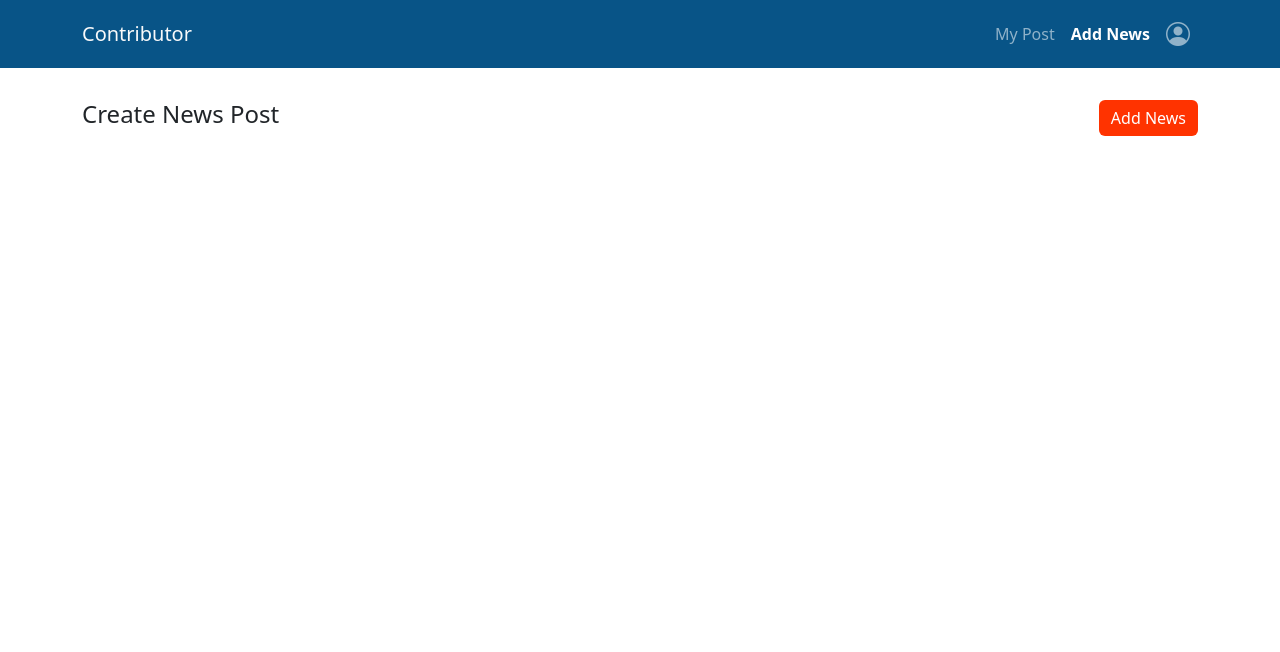
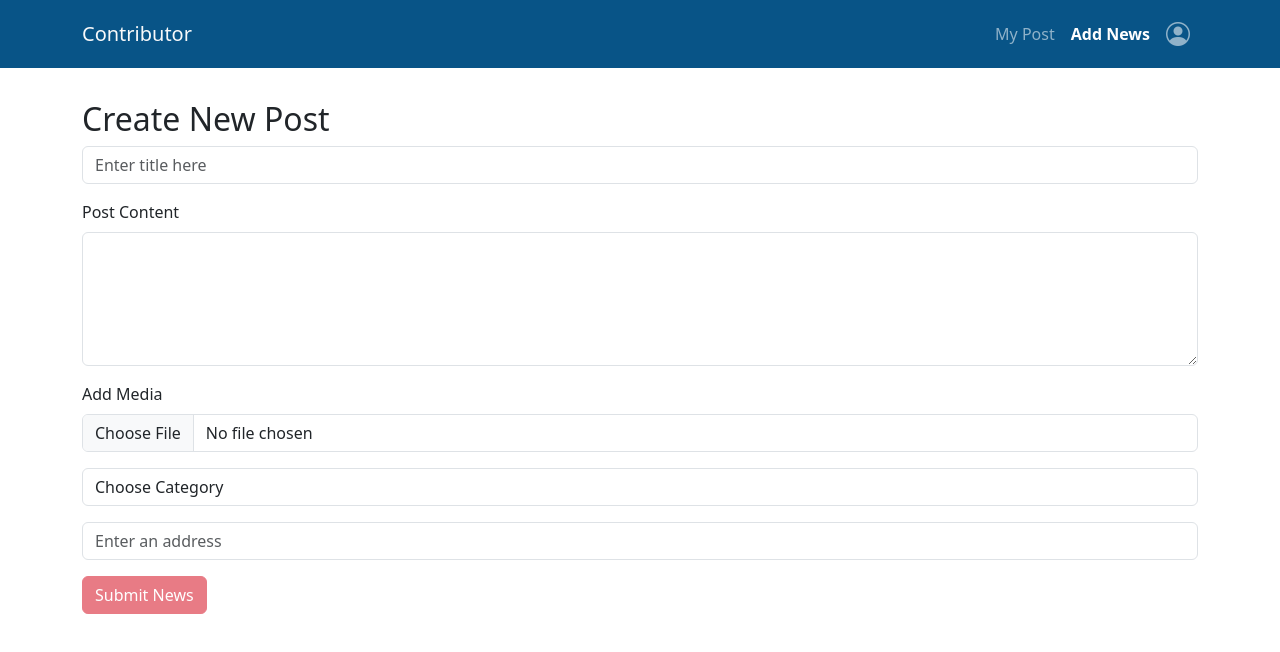
Before and after one commit to f3-bagus/19-1-portal-berita, a Vue app in the folder frontend/: page /addnews in a window 1280 px wide. Shown: the top 652 px of the page. Built offline with nearby package versions, Linux system fonts and the light colour scheme.

Commit message:
feat(contributor): Fixing Add news dan add form news to contributor

```diff
--- a/frontend/src/views/AddNews.vue
+++ b/frontend/src/views/AddNews.vue
@@ -1,104 +1,121 @@
 <template>
     <ContributorLayout>
       <div class="container margin-top mb-5">
-            <div class="title-mypost d-flex justify-content-between">
-                <h4>Create News Post</h4>
-                <button class="btn btn-primary">Add News</button>
+        <h2>Create New Post</h2>
+        <form @submit.prevent="submitPost">
+          <div class="mb-3">
+            <input type="text" class="form-control" placeholder="Enter title here" v-model="title" required>
           </div>
-            <!-- <div class="contributor-news mt-5">
-                <div class="news-post d-flex">
-                    <img src="https://awsimages.detik.net.id/community/media/visual/2024/03/29/vina-sebelum-7-hari_169.jpeg?w=1200" alt="">
-                    <div class="news-title">
-                        <h5>Fakta Terkini Kasus Vina Cirebon, Polemik Pegi hingga Langkah Hotman</h5>
-                        <span class="text-secondary mt-4">Published -
-                            <span>June 8 2024</span>
-                        </span>
-                        <div>
-                            <button class="btn btn-primary mt-2 me-2">Edit Post</button>
-                            <button class="btn btn-primary mt-2">View Post</button>
+          <div class="mb-3">
+            <label for="media" class="form-label">Post Content</label>
+            <textarea class="form-control" rows="5" v-model="content" required></textarea>
+          </div>
+          <div class="mb-3">
+            <label for="media" class="form-label">Add Media</label>
+            <input type="file" class="form-control" id="media" @change="handleFileUpload" required>
+          </div>
+          <div class="mb-3">
+            <select class="form-control" v-model="primaryCategory" required>
+              <option disabled value="">Choose Category</option>
+              <option v-for="category in categories" :key="category">{{ category }}</option>
+            </select>
+          </div>
+          <div class="mb-3">
+            <b><input type="text" class="form-control" placeholder="Enter an address" v-model="address" @blur="formatAddress" required></b>
+          </div>
+          <button type="submit" class="btn btn-danger" :disabled="!isFormValid" data-bs-toggle="modal" data-bs-target="#staticBackdrop">Submit News</button>
+        </form>
+      </div>
+
+      <!-- Modal -->
+      <div class="modal fade" id="staticBackdrop" data-bs-backdrop="static" data-bs-keyboard="false" tabindex="-1" aria-labelledby="staticBackdropLabel" aria-hidden="true">
+            <div class="modal-dialog modal-dialog-centered">
+                <div class="modal-content">
+                <div class="modal-header">
+                    <h1 class="modal-title fs-5" id="confirmModalLabel">Konfirmasi Validasi Data</h1>
+                    <button type="button" class="btn-close" data-bs-dismiss="modal" aria-label="Close"></button>
+                </div>
+                <div class="modal-body">
+                    <p>Apakah data atau berita yang dimasukkan valid? Setelah ini berita tidak bisa diedit dan bersifat permanen.</p>
+                    <div class="form-check mt-5">
+                        <input class="form-check-input" type="checkbox" id="dataValidCheckbox">
+                        <label class="form-check-label" for="dataValidCheckbox">
+                            Saya telah memastikan bahwa data atau berita yang dimasukkan valid.
+                        </label>
+                    </div>
+                </div>
+                <div class="modal-footer">
+                    <button type="button" class="btn btn-secondary" data-bs-dismiss="modal">Batal</button>
+                    <button variant="primary" class="detail-button">Ya, Saya Mengerti</button>
                 </div>
             </div>
         </div>
-                <div class="news-post d-flex mt-5">
-                    <img src="https://awsimages.detik.net.id/community/media/visual/2024/03/29/vina-sebelum-7-hari_169.jpeg?w=1200" alt="">
-                    <div class="news-title">
-                        <h5>Fakta Terkini Kasus Vina Cirebon, Polemik Pegi hingga Langkah Hotman</h5>
-                        <span class="text-secondary mt-4">Published -
-                            <span>June 8 2024</span>
-                        </span>
-                        <div>
-                            <button class="btn btn-primary mt-2 me-2">Edit Post</button>
-                            <button class="btn btn-primary mt-2">View Post</button>
       </div>
-                    </div>
-                </div>
-                <div class="news-post d-flex mt-5">
-                    <img src="https://awsimages.detik.net.id/community/media/visual/2024/03/29/vina-sebelum-7-hari_169.jpeg?w=1200" alt="">
-                    <div class="news-title">
-                        <h5>Fakta Terkini Kasus Vina Cirebon, Polemik Pegi hingga Langkah Hotman</h5>
-                        <span class="text-secondary mt-4">Published -
-                            <span>June 8 2024</span>
-                        </span>
-                        <div>
-                            <button class="btn btn-primary mt-2 me-2">Edit Post</button>
-                            <button class="btn btn-primary mt-2">View Post</button>
-                        </div>
-                    </div>
-                </div>
-                <div class="news-post d-flex mt-5">
-                    <img src="https://awsimages.detik.net.id/community/media/visual/2024/03/29/vina-sebelum-7-hari_169.jpeg?w=1200" alt="">
-                    <div class="news-title">
-                        <h5>Fakta Terkini Kasus Vina Cirebon, Polemik Pegi hingga Langkah Hotman</h5>
-                        <span class="text-secondary mt-4">Published -
-                            <span>June 8 2024</span>
-                        </span>
-                        <div>
-                            <button class="btn btn-primary mt-2 me-2">Edit Post</button>
-                            <button class="btn btn-primary mt-2">View Post</button>
-                        </div>
-                    </div>
-                </div>
-                <div class="news-post d-flex mt-5">
-                    <img src="https://awsimages.detik.net.id/community/media/visual/2024/03/29/vina-sebelum-7-hari_169.jpeg?w=1200" alt="">
-                    <div class="news-title">
-                        <h5>Fakta Terkini Kasus Vina Cirebon, Polemik Pegi hingga Langkah Hotman</h5>
-                        <span class="text-secondary mt-4">Published -
-                            <span>June 8 2024</span>
-                        </span>
-                        <div>
-                            <button class="btn btn-primary mt-2 me-2">Edit Post</button>
-                            <button class="btn btn-primary mt-2">View Post</button>
-                        </div>
-                    </div>
-                </div>
-            </div> -->
-        </div>
+
     </ContributorLayout>
   </template>
-
 
   <script>
   import ContributorLayout from "../components/Contributor/ContributorLayout.vue";
 
   export default {
-    name: "Contributor",
+    name: "AddNews",
     components: {
       ContributorLayout,
+    },
+    data() {
+      return {
+        title: '',
+        content: '',
+        category: '',
+        primaryCategory: '',
+        address: '',
+        categories: ['Category 1', 'Category 2', 'Category 3']
+      };
+    },
+    computed: {
+      isFormValid() {
+        return this.title && this.content && this.primaryCategory && this.address;
+      }
+    },
+    methods: {
+      handleFileUpload(event) {
+        const file = event.target.files[0];
+        console.log(file);
+      },
+      formatAddress() {
+        if (this.address && !this.address.includes('berita.com')) {
+          this.address = `${this.address}, Berita.com`;
+        }
+      },
+      submitPost() {
+        // Tambahkan alamat di awal konten pos
+        const formattedContent = `${this.address} ${this.content}`;
+
+        const postData = {
+          title: this.title,
+          content: formattedContent,
+          category: this.category,
+          primaryCategory: this.primaryCategory
+        };
+        console.log(postData);
+        // Di sini Anda bisa menambahkan kode untuk menangani pengiriman formulir, seperti melakukan panggilan API.
+      }
     },
   };
   </script>
 
   <style>
-  .margin-top{
+  .margin-top {
     margin-top: 100px;
   }
 
-  .news-post img{
+  .news-post img {
     width: 25%;
     margin-right: 20px;
   }
 
-    .title-mypost{
+  .title-mypost {
     align-items: center;
   }
   </style>
```
Lines whose indentation alone changed are shown as unchanged.
